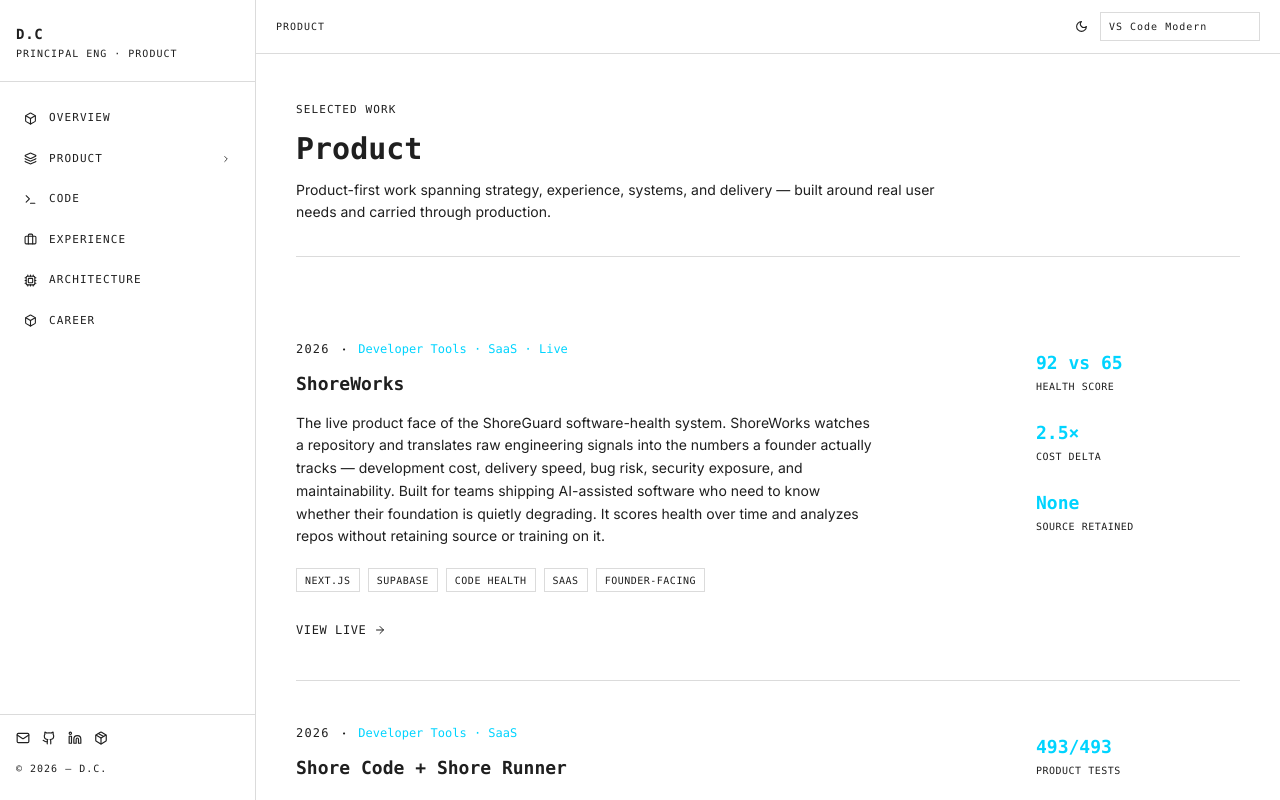
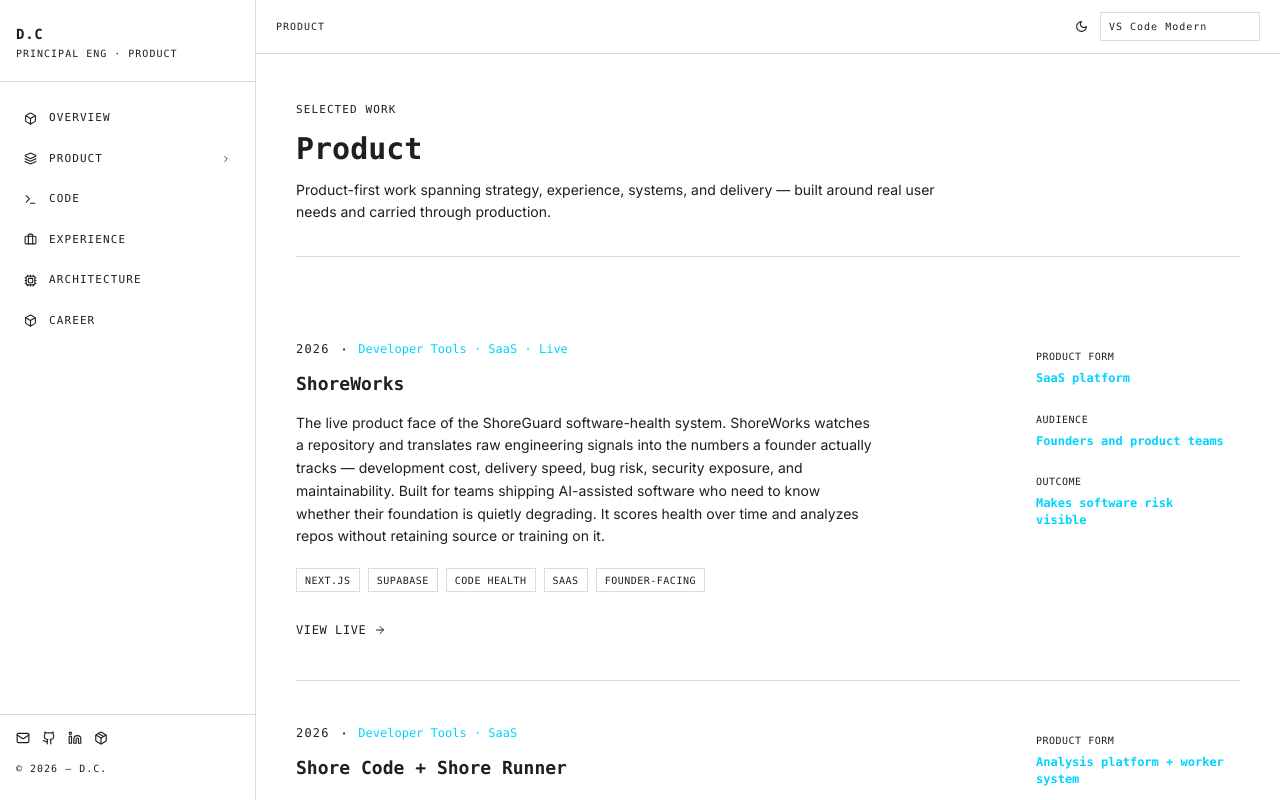
Before and after one commit to dcassil/dcassil.github.io, a React (Vite) app: page / in a window 1280 px wide. Both pictures are taken after a click on the button "PRODUCT". Built offline with nearby package versions, Linux system fonts and the light colour scheme.

Commit message:
Standardize product signal cards

```diff
--- a/src/app/App.tsx
+++ b/src/app/App.tsx
@@ -328,9 +328,9 @@ const PRODUCT_WORK = [
       "The live product face of the ShoreGuard software-health system. ShoreWorks watches a repository and translates raw engineering signals into the numbers a founder actually tracks — development cost, delivery speed, bug risk, security exposure, and maintainability. Built for teams shipping AI-assisted software who need to know whether their foundation is quietly degrading. It scores health over time and analyzes repos without retaining source or training on it.",
     tags: ["Next.js", "Supabase", "Code Health", "SaaS", "Founder-facing"],
     metrics: [
-      { label: "Health score", value: "92 vs 65" },
-      { label: "Cost delta", value: "2.5×" },
-      { label: "Source retained", value: "None" },
+      { label: "Product form", value: "SaaS platform" },
+      { label: "Audience", value: "Founders and product teams" },
+      { label: "Outcome", value: "Makes software risk visible" },
     ],
     accent: "#00d4ff",
     url: "https://www.casspear.com/",
@@ -344,9 +344,9 @@ const PRODUCT_WORK = [
       "The product and worker substrate behind ShoreGuard. Shore Code and Shore Runner help teams understand the condition of their codebase, track how it changes over time, and identify the areas most likely to slow development or introduce risk. The system connects securely to GitHub, analyzes repositories without retaining customer source code, and turns technical findings into clear health scores, trends, and actionable insights.",
     tags: ["Next.js", "Supabase", "GitHub App", "Workers", "Static Analysis"],
     metrics: [
-      { label: "Product tests", value: "493/493" },
-      { label: "Worker tests", value: "130/130" },
-      { label: "Cycles", value: "0" },
+      { label: "Product form", value: "Analysis platform + worker system" },
+      { label: "Audience", value: "Software teams" },
+      { label: "Outcome", value: "Turns repositories into actionable health signals" },
     ],
     accent: "#00d4ff",
   },
@@ -359,9 +359,9 @@ const PRODUCT_WORK = [
       "A codebase protection system that keeps software healthy as teams and AI agents continue building. It turns architectural standards, code-quality expectations, and project-specific rules into automated guardrails that catch drift, prevent regressions, and improve the codebase with every commit.",
     tags: ["Code Health", "Architecture Guardrails", "AI Development", "CI"],
     metrics: [
-      { label: "System role", value: "Guardrails" },
-      { label: "Feedback loop", value: "Every commit" },
-      { label: "Goal", value: "Less drift" },
+      { label: "Product form", value: "CLI + CI guardrails" },
+      { label: "Audience", value: "Human and AI developers" },
+      { label: "Outcome", value: "Prevents architectural drift" },
     ],
     accent: "#00d4ff",
   },
@@ -374,9 +374,9 @@ const PRODUCT_WORK = [
       "An organization-wide software health platform built to evaluate codebases across multiple teams, products, and repositories. It combines automated analysis, historical trends, and shared engineering standards to help leaders identify systemic risk, compare code health across the organization, and focus improvement efforts where they will have the greatest impact.",
     tags: ["Multi-Tenant SaaS", "Code Health", "Engineering Standards", "Analytics"],
     metrics: [
-      { label: "Scope", value: "Org-wide" },
-      { label: "Signal", value: "Trends" },
-      { label: "Focus", value: "Risk" },
+      { label: "Product form", value: "Enterprise SaaS" },
+      { label: "Scope", value: "Multi-team organizations" },
+      { label: "Outcome", value: "Prioritizes systemic engineering risk" },
     ],
     accent: "#00d4ff",
   },
@@ -389,9 +389,9 @@ const PRODUCT_WORK = [
       "An AI engineering system that brings structure, consistency, and oversight to complex software development. It coordinates specialized agents through defined workflows, quality gates, architectural rules, and auditable decision paths — helping teams move faster without losing control of how software is designed, built, and maintained.",
     tags: ["MCP", "CLI", "Protocol Schemas", "Guardrails", "TypeScript"],
     metrics: [
-      { label: "Katana tests", value: "299/299" },
-      { label: "Dev Genie tests", value: "292" },
-      { label: "Focus", value: "Agent systems" },
+      { label: "Product form", value: "CLI + plugins + agent workflows" },
+      { label: "Audience", value: "AI-assisted engineering teams" },
+      { label: "Outcome", value: "Adds structure and oversight to agent development" },
     ],
     accent: "#ff6b35",
   },
@@ -404,9 +404,9 @@ const PRODUCT_WORK = [
       "A meeting workflow system that turns recorded governance sessions into structured, usable outcomes. It captures and transcribes meetings, uses AI to identify decisions, action items, owners, deadlines, risks, and key discussion themes, then organizes the results into reviewable minutes and a searchable institutional record.",
     tags: ["AI", "Transcription", "Governance", "Workflow Automation"],
     metrics: [
-      { label: "Inputs", value: "Meetings" },
-      { label: "Outputs", value: "Minutes" },
-      { label: "Record", value: "Searchable" },
+      { label: "Product form", value: "AI workflow platform" },
+      { label: "Audience", value: "Governance councils" },
+      { label: "Outcome", value: "Turns meetings into accountable outcomes" },
     ],
     accent: "#22c55e",
   },
@@ -419,9 +419,9 @@ const PRODUCT_WORK = [
       "A live-app editing prototype that let users interact with their actual hosted app inside an iframe instead of a detached simulation. The model used postMessage, parent-side overlays, context menus, drop zones, drag handles, collaboration states, and draft/versioning concepts.",
     tags: ["React", "iframe", "postMessage", "Overlays", "Versioning"],
     metrics: [
-      { label: "Prototype", value: "~3wk" },
-      { label: "Surface", value: "Hosted app" },
-      { label: "Outcome", value: "Roadmap alignment" },
+      { label: "Product form", value: "Visual application builder" },
+      { label: "Audience", value: "No-code application creators" },
+      { label: "Outcome", value: "Unifies editing and the live product" },
     ],
     accent: "#a855f7",
   },
@@ -434,24 +434,24 @@ const PRODUCT_WORK = [
       "A typed iframe communication primitive composed into a visual-editing adapter. Frame Link handles secure host/iframe request-response messaging; Stardust maps editable elements inside an embedded site to host-side overlays, content injection, and draft/live flows.",
     tags: ["TypeScript", "postMessage", "iframe", "Visual Editing"],
     metrics: [
-      { label: "Transport tests", value: "35/35" },
-      { label: "Design arc", value: "Primitive → Product" },
-      { label: "Scope", value: "Adapter + demo" },
+      { label: "Product form", value: "Protocol + visual-editing adapter" },
+      { label: "Audience", value: "Embedded application teams" },
+      { label: "Outcome", value: "Enables safe live-site editing" },
     ],
     accent: "#c8f500",
   },
   {
     id: "ladder-demo",
-    title: "Clinical Ladder Product Slice",
+    title: "Clinical Ladder Workflow",
     period: "2026",
     category: "Domain Modeling · Product Sense",
     description:
       "A focused full-stack workflow for clinical ladder submissions: nurse intent, evidence capture, requirement matching, portfolio review, and reviewer decision. It is a constrained product slice, useful because it turns an ambiguous domain into a coherent end-to-end system.",
     tags: ["Healthcare Workflow", "Supabase", "Forms", "Review Queue"],
     metrics: [
-      { label: "Scope", value: "End-to-end" },
-      { label: "Model", value: "Portfolio review" },
-      { label: "Cycles", value: "0" },
+      { label: "Product form", value: "Healthcare workflow SaaS" },
+      { label: "Audience", value: "Nurses and clinical reviewers" },
+      { label: "Outcome", value: "Clarifies advancement and review decisions" },
     ],
     accent: "#22c55e",
   },
@@ -1020,8 +1020,8 @@ function ProductPage() {
                 <div className="grid grid-cols-3 sm:grid-cols-1 gap-px bg-border">
                   {work.metrics.map((m) => (
                     <div key={m.label} className="bg-card px-4 py-3 min-w-0">
-                      <div className="font-mono text-lg font-bold" style={{ color: work.accent }}>{m.value}</div>
-                      <div className="font-mono text-[10px] text-muted-foreground tracking-wider uppercase mt-0.5">{m.label}</div>
+                      <div className="font-mono text-[10px] text-muted-foreground tracking-wider uppercase">{m.label}</div>
+                      <div className="font-mono text-xs font-semibold leading-snug mt-1.5" style={{ color: work.accent }}>{m.value}</div>
                     </div>
                   ))}
                 </div>
```
